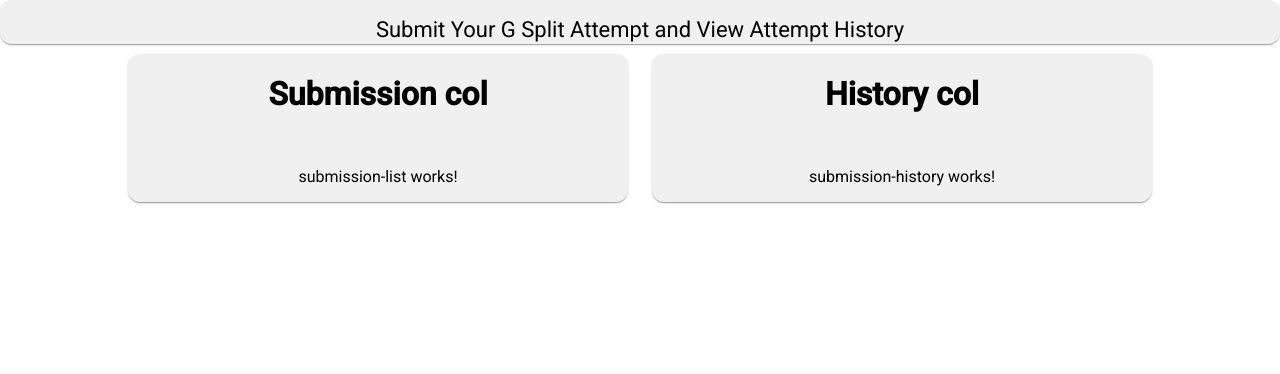
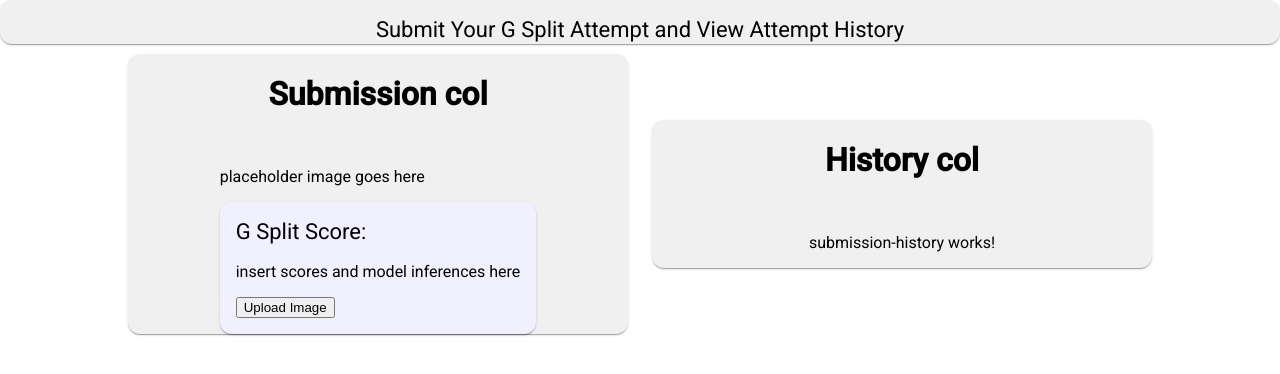
Before and after one commit to HandTravis/GSplitGrader, an Angular app in the folder client/: page / in a window 1280 px wide. Shown: the top 374 px of the page. Built offline with nearby package versions, Linux system fonts and the light colour scheme.

Commit message:
added component for image upload and routing to results page

```diff
--- a/client/src/app/app.routes.ts
+++ b/client/src/app/app.routes.ts
@@ -2,8 +2,10 @@ import { Routes } from '@angular/router';
 import { SubmissionListComponent } from './submission-list/submission-list.component';
 import { HomepageComponent } from './homepage/homepage.component';
 import { SubmissionHistoryComponent } from './submission-history/submission-history.component';
+import { SplitScoreComponent } from './split-score/split-score.component';
 
 export const routes: Routes = [
     { path: '', component: HomepageComponent, title: 'Home Page'},
+    { path: 'score', component: SplitScoreComponent, title: 'Score Results'}
     // { path: 'history', component: SubmissionHistoryComponent}
 ];
--- a/client/src/app/homepage/homepage.component.ts
+++ b/client/src/app/homepage/homepage.component.ts
@@ -29,7 +29,7 @@ import { SubmissionHistoryComponent } from '../submission-history/submission-his
   `,
   styles: `
     mat-card {
-      background-color: #f0f0f0; // Or any desired color code
+      background-color: #f0f0f0; /* Or any desired color code */
     }
 
     .card-grid-container {
--- /dev/null
+++ b/client/src/app/image-upload/image-upload.component.ts
@@ -0,0 +1,42 @@
+import { Component } from '@angular/core';
+import { MatCardModule } from '@angular/material/card';
+import { Router, ActivatedRoute } from '@angular/router';
+import { SubmissionService } from '../submission.service';
+
+@Component({
+  selector: 'app-image-upload',
+  imports: [MatCardModule],
+  template: `
+    <mat-card>
+      <mat-card-header>
+        <mat-card-title>G Split Score:</mat-card-title>
+      </mat-card-header>
+      <mat-card-content>
+        <p>insert scores and model inferences here</p>
+        <button
+          mat-raised-button
+          color="primary"
+          (click)="navToScore()"
+        >
+            Upload Image
+        </button>
+      </mat-card-content>
+    </mat-card>
+  `,
+  styles: `
+    mat-card {
+      background-color: #f0f0ff; /* Or any desired color code */
+    }
+  `
+})
+export class ImageUploadComponent {
+
+  constructor(
+    private route: ActivatedRoute,
+    private router: Router
+  ) {}
+
+  navToScore() {
+    this.router.navigate(['/score'])
+  }
+}
--- /dev/null
+++ b/client/src/app/split-score/split-score.component.ts
@@ -0,0 +1,34 @@
+import { Component } from '@angular/core';
+import { ActivatedRoute, Router } from '@angular/router';
+import { SubmissionService } from '../submission.service';
+import { Submission } from '../submission';
+import { MatCardModule } from '@angular/material/card';
+import { ImageUploadComponent } from '../image-upload/image-upload.component';
+
+@Component({
+  selector: 'app-split-score',
+  imports: [MatCardModule],
+  template: `
+    <p>Split Score component works</p>
+    <button
+          mat-raised-button
+          color="primary"
+          (click)="navToHome()"
+        >
+            Submit Another Attempt
+        </button>
+  `,
+  styles: ``
+})
+export class SplitScoreComponent {
+
+  constructor(
+    private route: ActivatedRoute,
+    private router: Router
+  ) {}
+
+  navToHome() {
+    this.router.navigate(['/'])
+  }
+
+}
--- a/client/src/app/submission-list/submission-list.component.ts
+++ b/client/src/app/submission-list/submission-list.component.ts
@@ -4,23 +4,22 @@ import { SubmissionService } from '../submission.service';
 import { RouterModule } from '@angular/router';
 import { MatButtonModule } from '@angular/material/button';
 import { MatCardModule } from '@angular/material/card';
-
+import { ImageUploadComponent } from '../image-upload/image-upload.component';
 
 @Component({
   selector: 'app-submission-list',
   standalone: true,
-  imports: [RouterModule, MatButtonModule, MatCardModule],
+  imports: [RouterModule, MatButtonModule, MatCardModule, ImageUploadComponent],
   styles: [
     `
       button:first-of-type {
-        margin-right: 1rem;'
+        margin-right: 1rem;
       }
     `
   ],
   template: `
-    <p>
-      submission-list works!
-    </p>
+    <p>placeholder image goes here</p>
+    <app-image-upload></app-image-upload>
   `
 })
 export class SubmissionListComponent {
```
